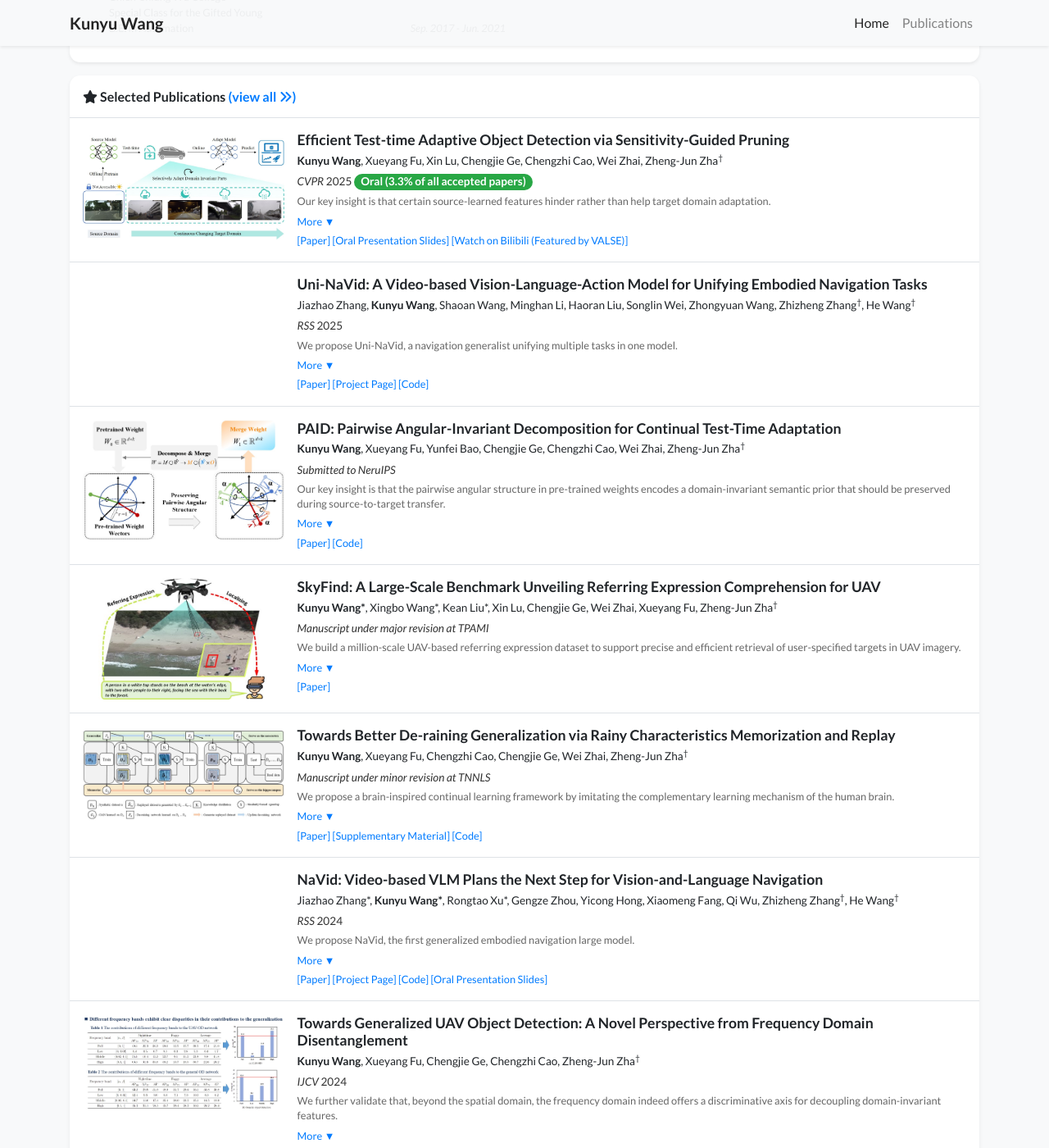
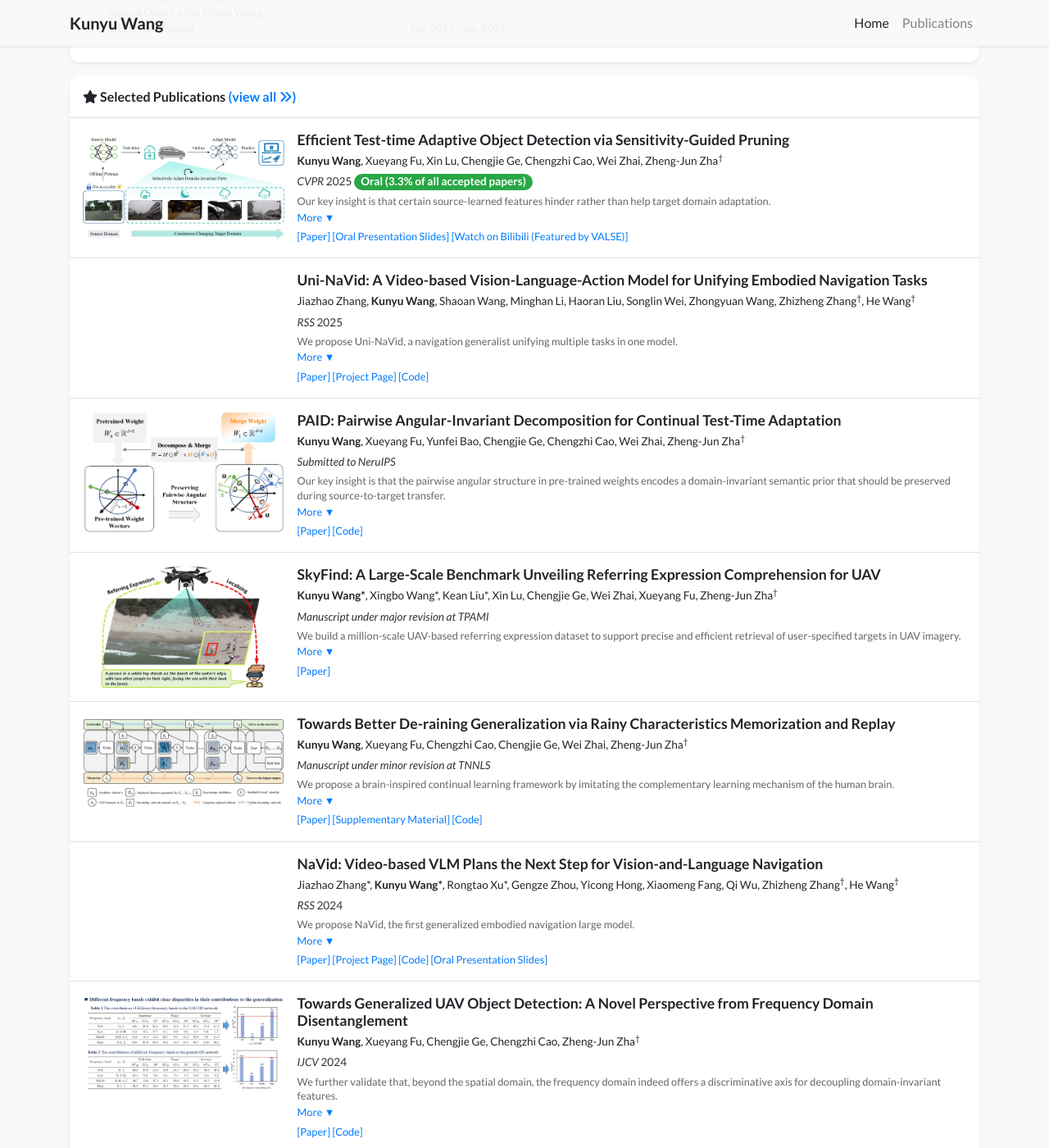
Before and after one commit to wangkunyu241/wangkunyu241.github.io, a Jekyll site: the page built from index.html, in a window 1280 px wide and 1400 px high, scrolled down 1008 px. Shown: the whole window at 82% size. Built offline with Jekyll 4.4.1, drawn with Linux system fonts in a browser that asks for light colours; nearby versions of some CDN libraries; a style sheet for code colours, icons or effects is not loaded.

Commit message:
Update global.css

```diff
--- a/assets/css/global.css
+++ b/assets/css/global.css
@@ -145,7 +145,7 @@ div.lazy {
     font-size: 0.8rem;
     color: #666;
     line-height: 1.4;
-    margin-bottom: 0.1rem;
+    margin-bottom: -0.2rem;
 }
 
 .toggle-btn {
```
